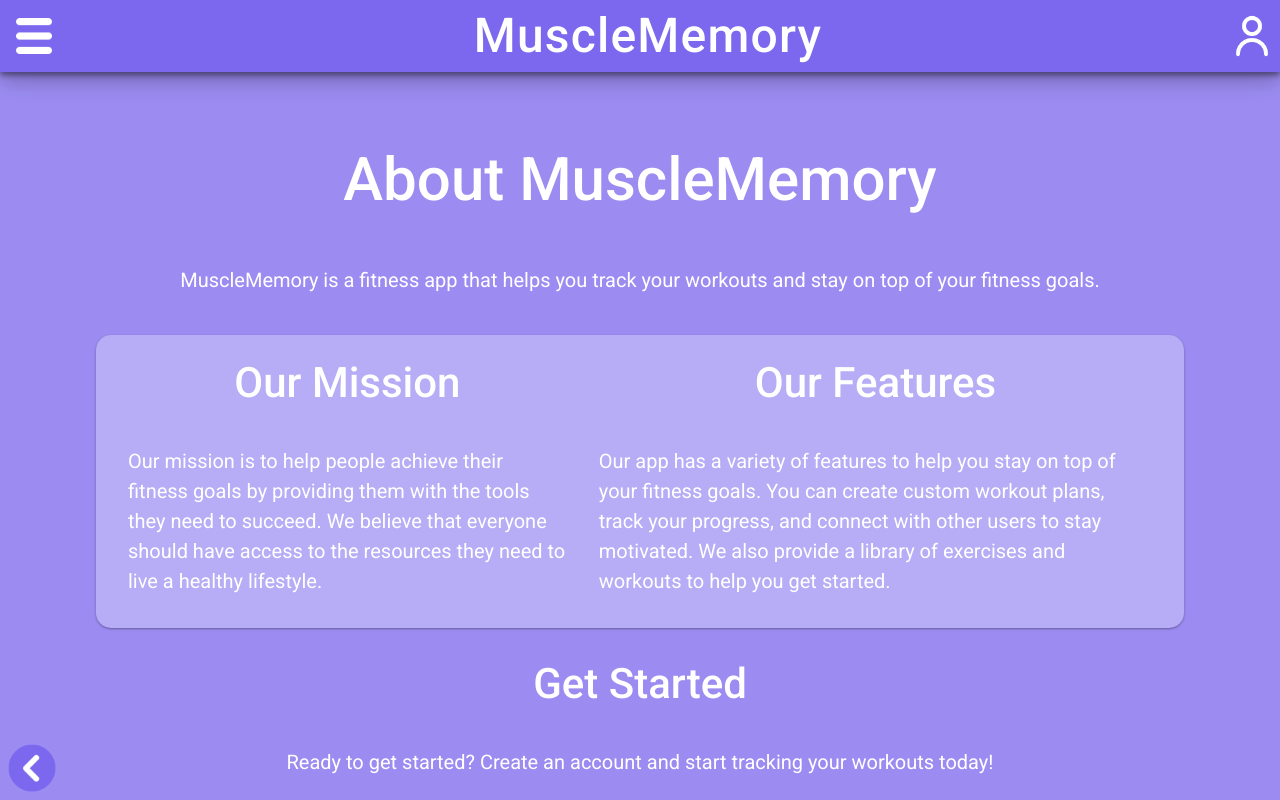
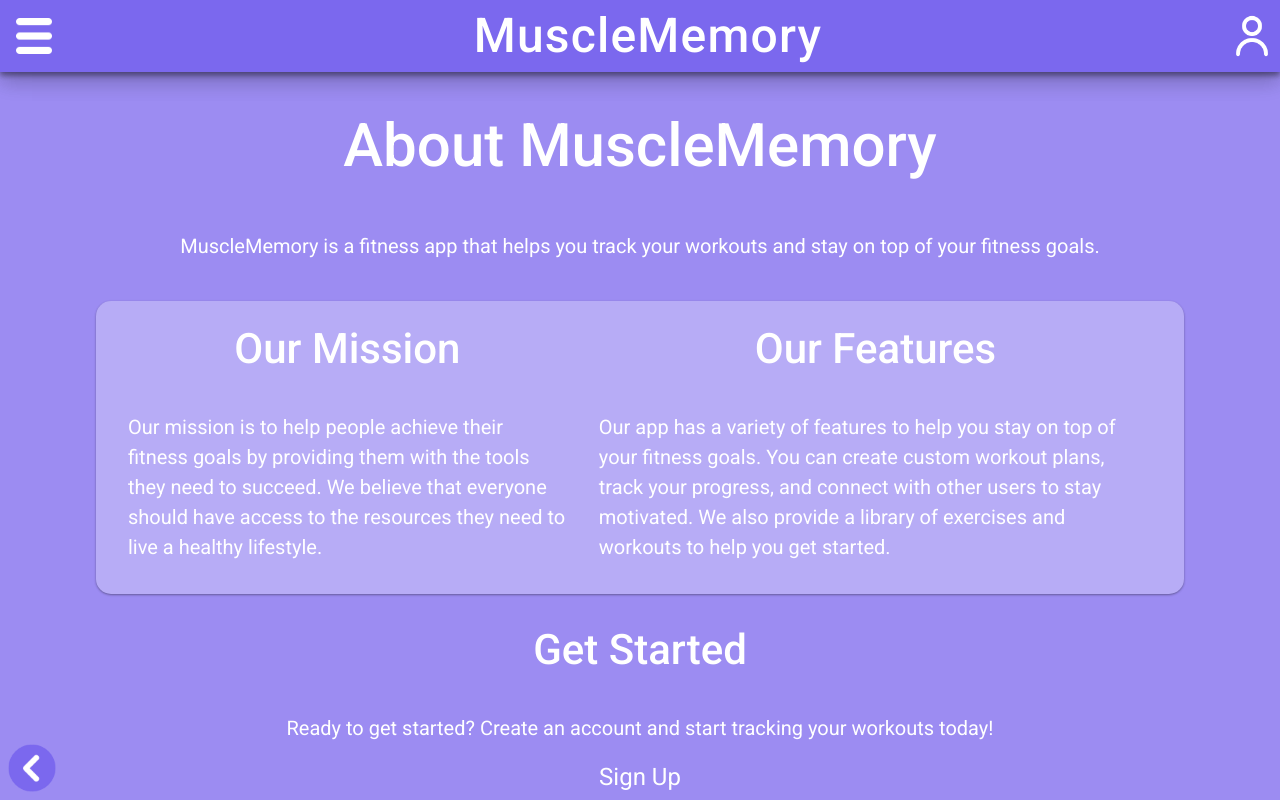
Before and after one commit to jszama/musclememory, a Next.js app in the folder frontend/: page /about-us in a window 1280 px wide. Built offline with nearby package versions, Linux system fonts and the light colour scheme.

Commit message:
UI: Created base about us page with functionality

```diff
--- a/frontend/app/about-us/page.tsx
+++ b/frontend/app/about-us/page.tsx
@@ -1,4 +1,10 @@
+'use client';
+
+import { useRouter } from 'next/navigation';
+
 export default function About() {
+    const router = useRouter();
+
     return (
         <main className="about-page">
             <h1>
@@ -30,9 +36,13 @@ export default function About() {
                 <h2>
                     Get Started
                 </h2>
-                    <article>
+                <article  className='pt-[0px]'>
                     Ready to get started? Create an account and start tracking your workouts today!
                 </article>
+
+                <button className="create-workout h-auto mb-8 text-6" onClick={() => router.push('/account')}>
+                    Sign Up
+                </button>
             </section>
         </main>
     );
```
Lines whose indentation alone changed are shown as unchanged.
